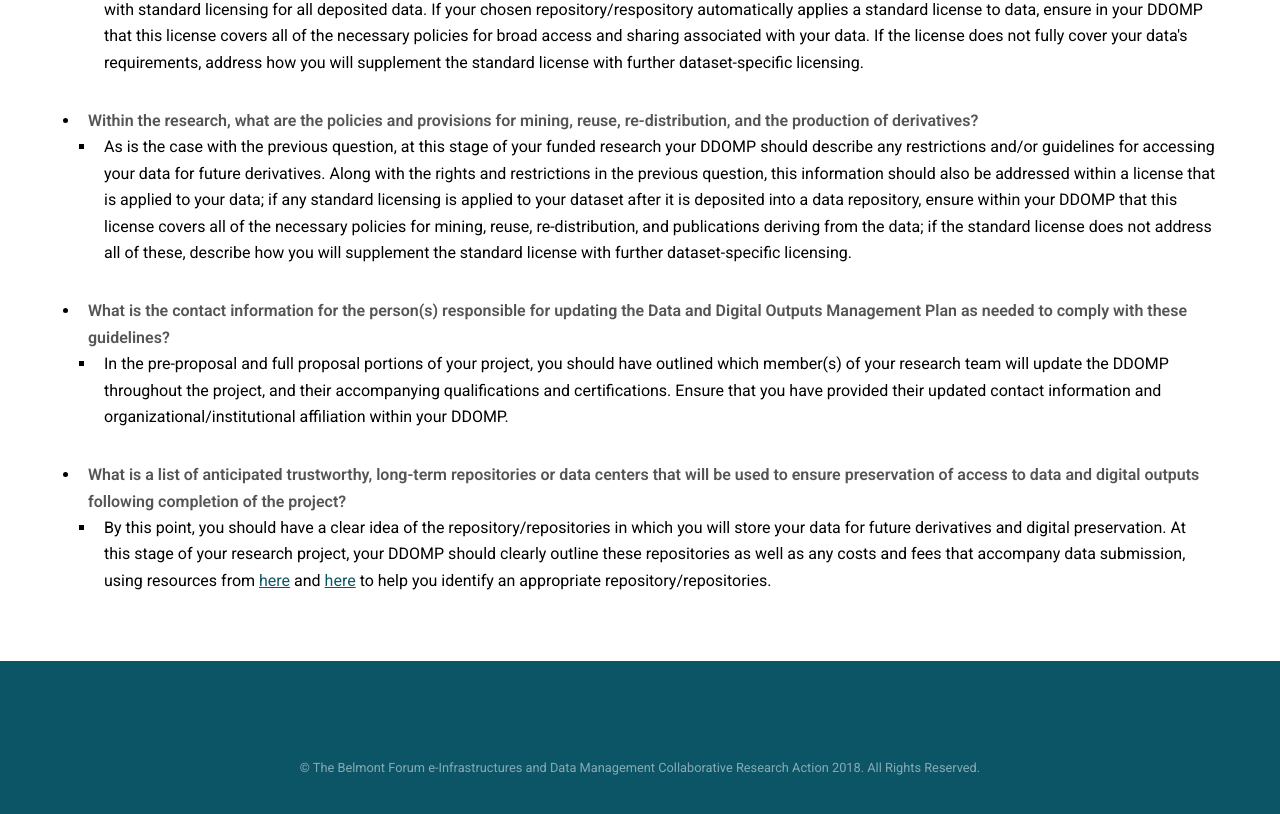
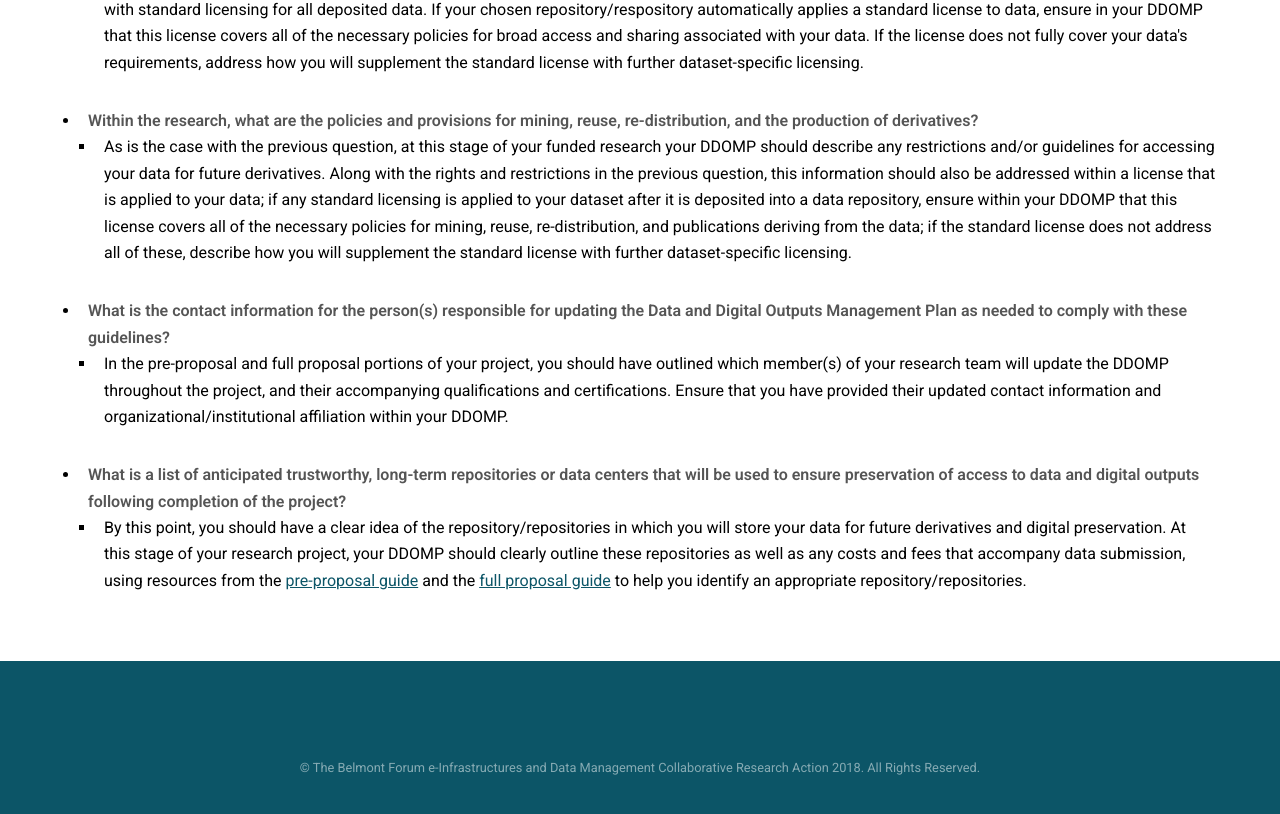
Before and after one commit to bfe-inf/toolkit, a Jekyll site: the page ddomp-awardedprojects.html, which Jekyll copies as it is, in a window 1280 px wide and 900 px high, scrolled down 1230 px. Shown: the top 814 px of the window. Built offline with Jekyll 4.4.1, drawn with Linux system fonts in a browser that asks for light colours.

Commit message:
Update ddomp-awardedprojects.html

```diff
--- a/ddomp-awardedprojects.html
+++ b/ddomp-awardedprojects.html
@@ -68,7 +68,7 @@
 							</ul>
 						<li><strong>What is a list of anticipated trustworthy, long-term repositories or data centers that will be used to ensure preservation of access to data and digital outputs following completion of the project?</strong></li>
 							<ul style="list-style-type:square">
-								<li>By this point, you should have a clear idea of the repository/repositories in which you will store your data for future derivatives and digital preservation. At this stage of your research project, your DDOMP should clearly outline these repositories as well as any costs and fees that accompany data submission, using resources from <a href="ddomp-preproposal.html" target="_blank">here</a> and <a href="ddomp-fullproposal.html" target="_blank">here</a> to help you identify an appropriate repository/repositories.</li>
+								<li>By this point, you should have a clear idea of the repository/repositories in which you will store your data for future derivatives and digital preservation. At this stage of your research project, your DDOMP should clearly outline these repositories as well as any costs and fees that accompany data submission, using resources from the <a href="ddomp-preproposal.html" target="_blank">pre-proposal guide</a> and the <a href="ddomp-fullproposal.html" target="_blank">full proposal guide</a> to help you identify an appropriate repository/repositories.</li>
 							</ul>
 					</ul>
 				</div>
```
